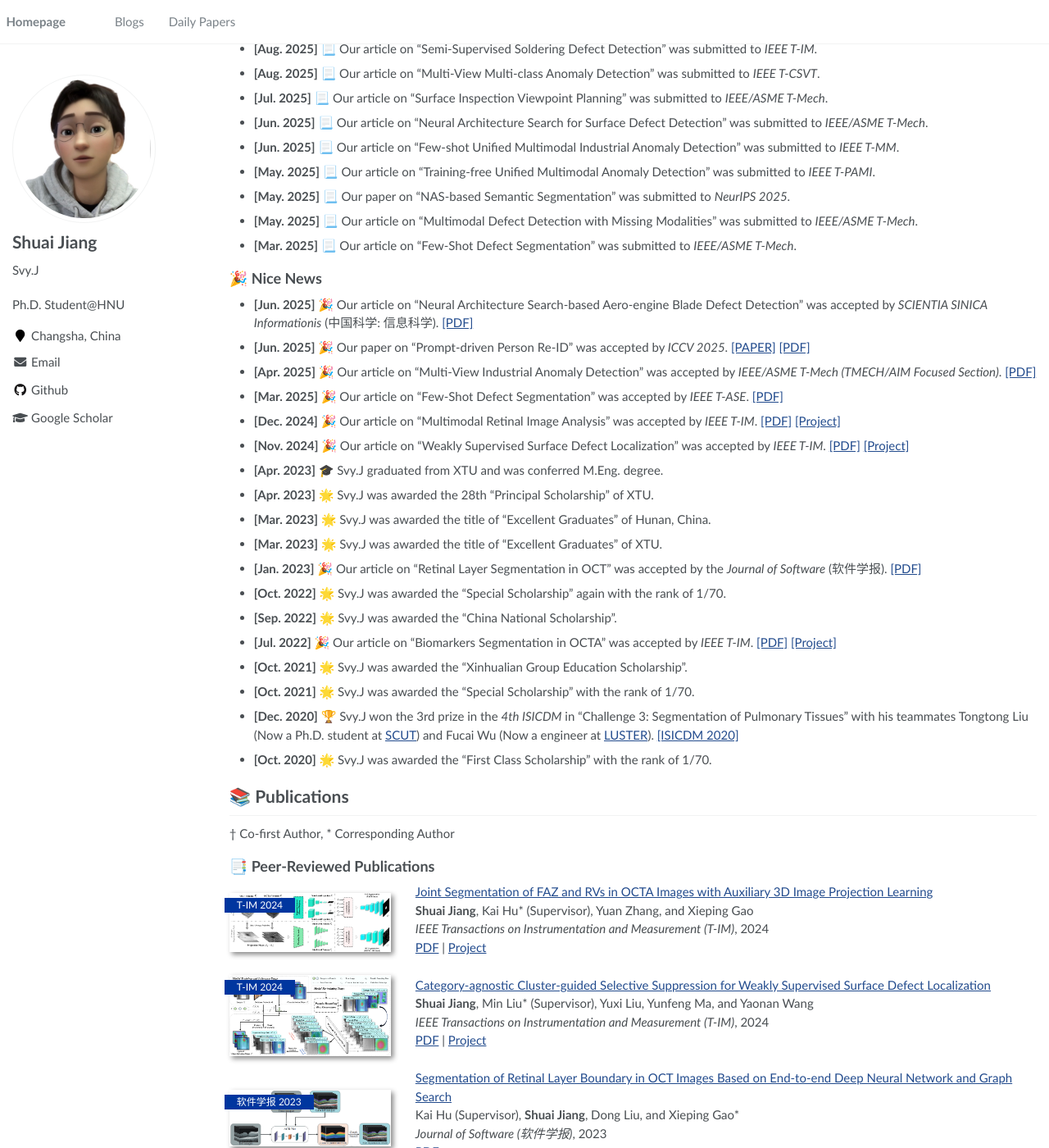
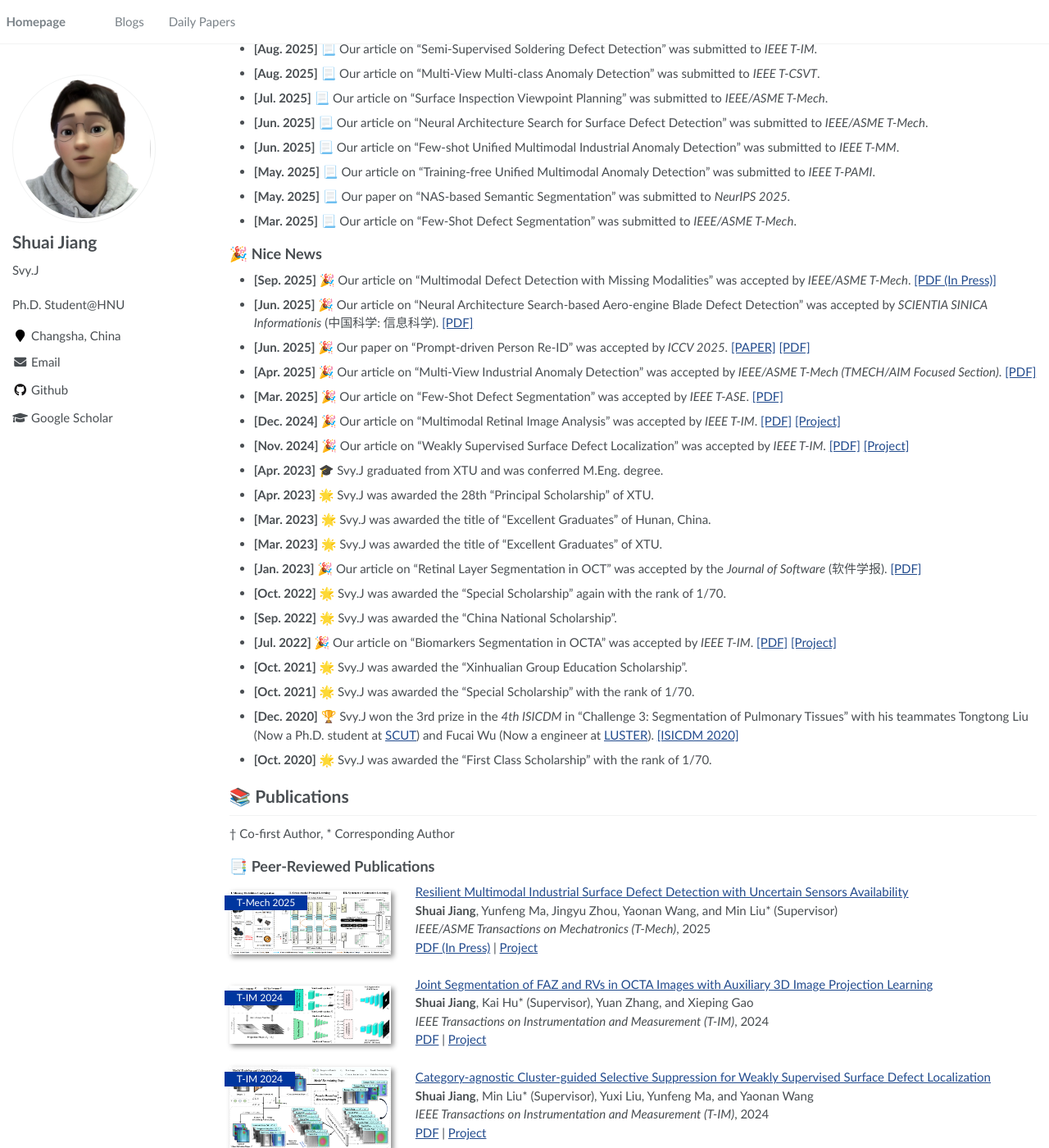
Before and after one commit to SvyJ/svyj.github.io, a Jekyll site: the page built from _pages/index.md, in a window 1280 px wide and 1400 px high, scrolled down 427 px. Shown: the whole window at 82% size. Built offline with Jekyll 4.4.1, drawn with Linux system fonts in a browser that asks for light colours; some of the changed text lies outside the part shown.

Commit message:
Update index.md

```diff
--- a/_pages/index.md
+++ b/_pages/index.md
@@ -41,11 +41,11 @@ author_profile: true
 
 - **[May. 2025]** 📃 Our paper on "NAS-based Semantic Segmentation" was submitted to _NeurIPS 2025_.
 
-- **[May. 2025]** 📃 Our article on "Multimodal Defect Detection with Missing Modalities" was submitted to _IEEE/ASME T-Mech_.
-
 - **[Mar. 2025]** 📃 Our article on "Few-Shot Defect Segmentation" was submitted to _IEEE/ASME T-Mech_.
 
 ## 🎉 Nice News
+
+- **[Sep. 2025]** 🎉 Our article on "Multimodal Defect Detection with Missing Modalities" was accepted by _IEEE/ASME T-Mech_. [[PDF (In Press)]](https://ieeexplore.ieee.org/)
 
 - **[Jun. 2025]** 🎉 Our article on "Neural Architecture Search-based Aero-engine Blade Defect Detection" was accepted by _SCIENTIA SINICA Informationis_ (中国科学: 信息科学). [[PDF]](https://www.sciengine.com/SSI/doi/10.1360/SSI-2025-0145)
 
@@ -87,6 +87,15 @@ author_profile: true
 † Co-first Author, * Corresponding Author
 
 ## 📑 Peer-Reviewed Publications
+
+<div class='paper-box'><div class='paper-box-image'><div><div class="badge">T-Mech 2025</div><img src='images/pubs/misdd-mm.png' alt="sym" width="100%"></div></div>
+<div class='paper-box-text' markdown="1">
+[Resilient Multimodal Industrial Surface Defect Detection with Uncertain Sensors Availability](https://svyj.github.io/MISDD-MM/)<br>
+**Shuai Jiang**, Yunfeng Ma, Jingyu Zhou, Yaonan Wang, and Min Liu* (Supervisor)<br>
+_IEEE/ASME Transactions on Mechatronics (T-Mech)_, 2025<br>
+[PDF (In Press)](https://ieeexplore.ieee.org) | [Project](https://svyj.github.io/MISDD-MM/)
+</div>
+</div>
 
 <div class='paper-box'><div class='paper-box-image'><div><div class="badge">T-IM 2024</div><img src='images/pubs/pl-joint-seg.png' alt="sym" width="100%"></div></div>
 <div class='paper-box-text' markdown="1">
@@ -192,10 +201,6 @@ _IEEE Transactions on Automation Science and Engineering (T-ASE)_, 2025<br>
   Yuxi Liu, Min Liu* (Supervisor), Yi Tang, **Shuai Jiang**, and Yaonan Wang<br>
   _The Thirty-ninth Annual Conference on Neural Information Processing Systems (NeurIPS)_, 2025 <font color="#8A2BE2">(In Rebuttal)</font><br>
 
-- [Resilient Multimodal Industrial Surface Defect Detection with Uncertain Sensors Availability](https://ieeexplore.ieee.org/xpl/RecentIssue.jsp?punumber=3516)<br>
-  **Shuai Jiang**, Yunfeng Ma, Jingyu Zhou, Yaonan Wang, and Min Liu* (Supervisor)<br>
-  _IEEE/ASME Transactions on Mechatronics (T-Mech)_, 2025 <font color="#8A2BE2">(In Major Revision)<br>
-
 - [Efficient Feature Coupling for Industrial Few-shot Defect Segmentation](https://ieeexplore.ieee.org/xpl/RecentIssue.jsp?punumber=3516)<br>
   Yunfeng Ma, Min Liu* (Supervisor), **Shuai Jiang**, Jingyu Zhou, Yuan Bian, and Yaonan Wang<br>
   _IEEE/ASME Transactions on Mechatronics (T-Mech)_, 2025 <font color="#8A2BE2">(In Major Revision)</font><br>
```
